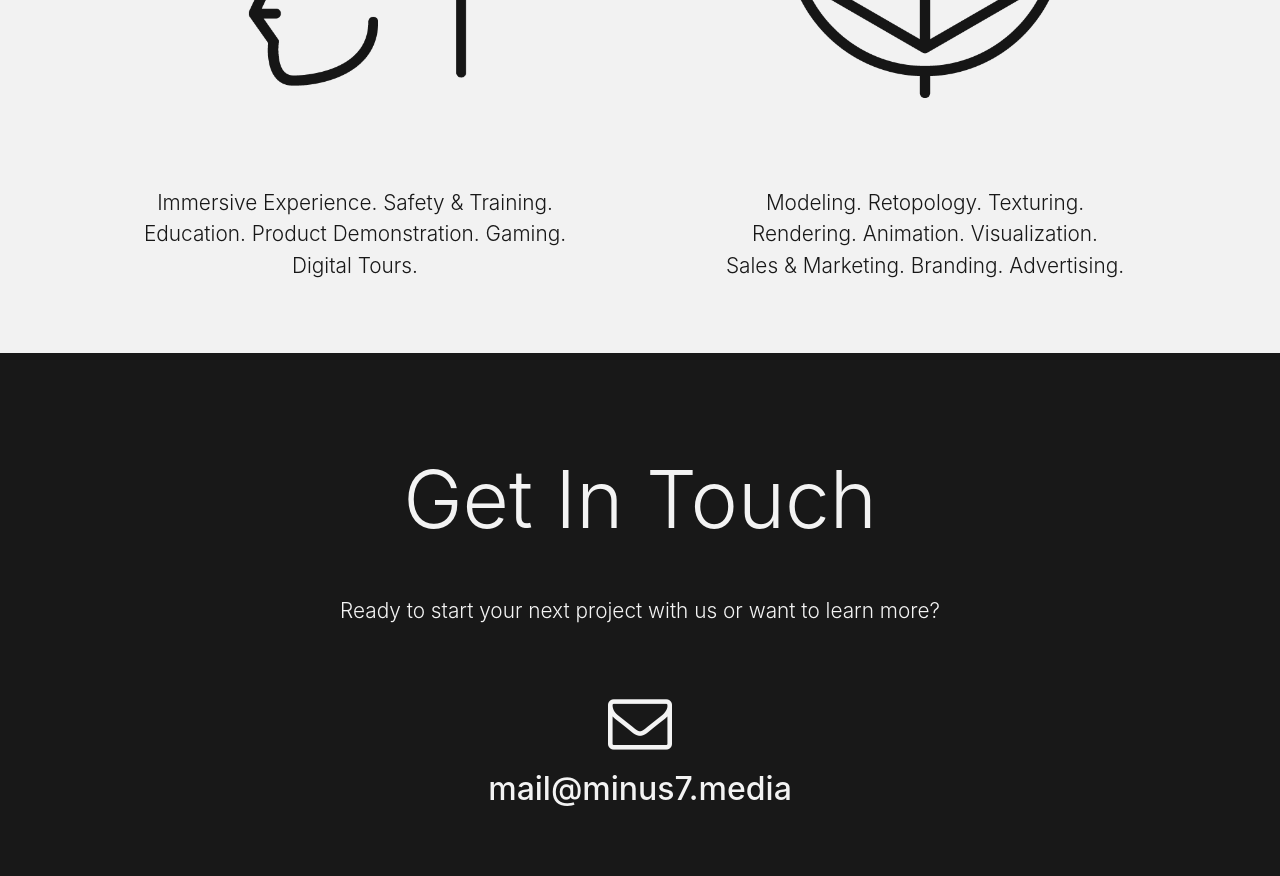
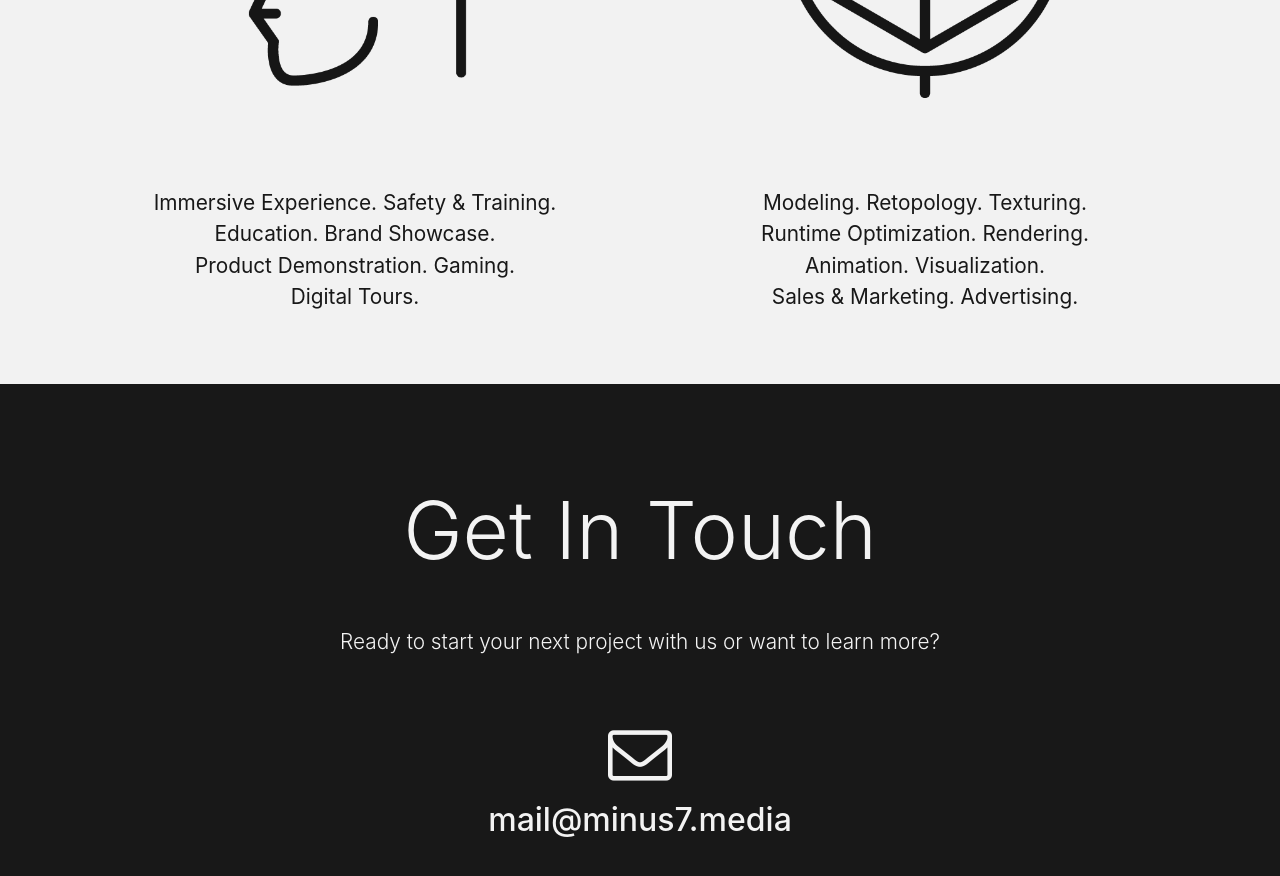
Before and after one commit to minus7media/minus7media.github.io, a plain HTML site: page index.html in a window 1280 px wide. Shown: the part 3400-4276 px from the top of the page. Drawn offline with nearby package versions, Linux system fonts and the light colour scheme.

```diff
--- a/assets/css/styles.css
+++ b/assets/css/styles.css
@@ -240,3 +240,15 @@
 #contact-email a:hover {
   color:inherit;
 }
+
+@media (min-width: 300px) {
+  #services p {
+    font-weight:400;
+  }
+}
+
+@media (min-width: 576px) {
+  #services p {
+    /*font-weight:300;*/
+  }
+}
--- a/index.html
+++ b/index.html
@@ -42,7 +42,7 @@
             <div class="row">
                 <div class="col">
                     <h1>There Is No Ceiling</h1>
-                    <p>Without physical rules, imagination has no boundary. Believing that the future is ours to create, minus7media is pushing the limits of virtual reality content.<br></p>
+                    <p>Without physical rules, imagination has no boundary. Believing that the future is ours to create,&nbsp;minus7media is pushing the limits of virtual reality content.<br></p>
                     <p>Combining the industry's best hardware with the latest software, virtual becomes reality.</p>
                 </div>
             </div>
@@ -104,13 +104,13 @@
                 <div class="col-12 col-lg-6 col-xl-6" id="vr">
                     <div class="p-5">
                         <h2 class="display-4">VR Development</h2><img class="img-fluid services-image" src="assets/img/services-vr.png">
-                        <p><br>Immersive&nbsp;Experience. Safety&nbsp;&amp;&nbsp;Training. Education. Product&nbsp;Demonstration. Gaming. Digital&nbsp;Tours.<br></p>
+                        <p><br>Immersive&nbsp;Experience. Safety&nbsp;&amp;&nbsp;Training. Education. Brand&nbsp;Showcase. Product&nbsp;Demonstration. Gaming. Digital&nbsp;Tours.<br></p>
                     </div>
                 </div>
                 <div class="col-12 col-lg-6 col-xl-6" id="modeling">
                     <div class="p-5">
                         <h2 class="display-4">3D Modeling</h2><img class="img-fluid services-image" src="assets/img/services-modeling.png">
-                        <p><br>Modeling. Retopology. Texturing. Rendering. Animation. Visualization. Sales&nbsp;&amp;&nbsp;Marketing. Branding. Advertising.<br></p>
+                        <p><br>Modeling. Retopology. Texturing. Runtime&nbsp;Optimization. Rendering. Animation. Visualization. Sales&nbsp;&amp;&nbsp;Marketing. Advertising.<br></p>
                     </div>
                 </div>
             </div>
```
Also changed, not shown: assets/img/Eye.jpg, renders/Eye.jpg.
